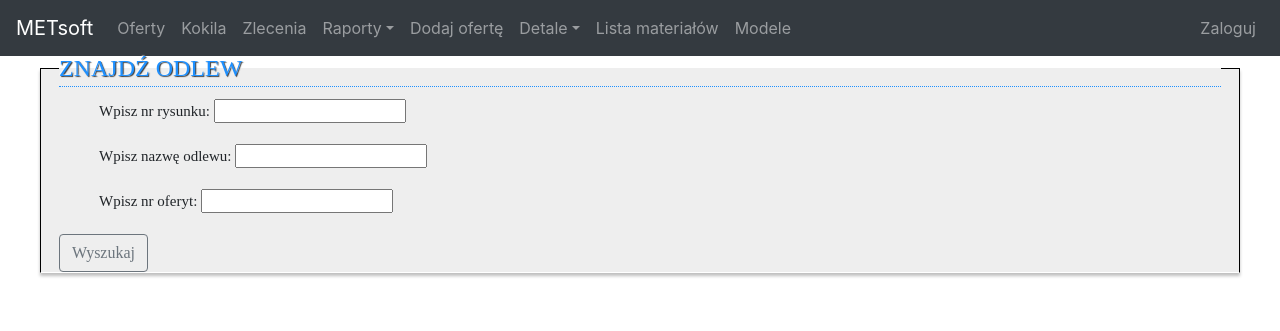
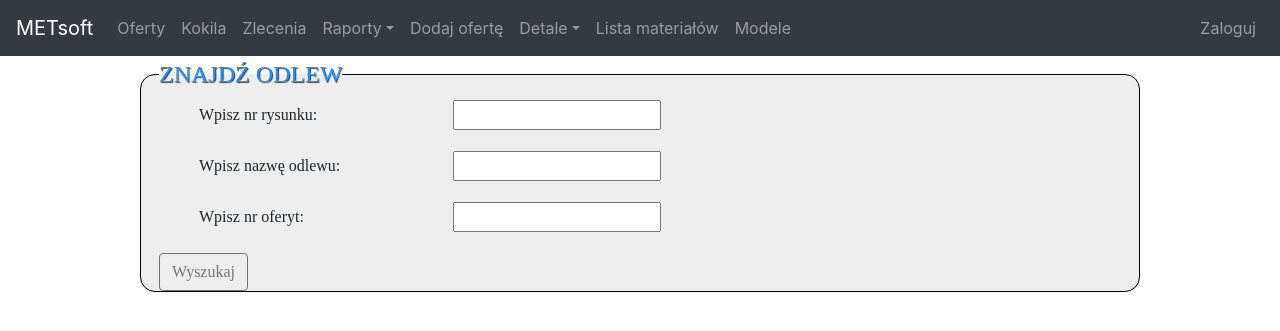
Before and after one commit to maurepass/metsoft_django, a Django app: page /offers/details/searching/ in a window 1280 px wide. Shown: the top 331 px of the page. Run offline with Django 3.2, Linux system fonts and the light colour scheme; parts of the project's set-up code (start-up, migrations or seed data) failed here and were passed over; some libraries are stand-ins or nearby versions.

Commit message:
Improved forms (CSS changed)

```diff
--- a/offers/static/css/custom.css
+++ b/offers/static/css/custom.css
@@ -11,72 +11,52 @@ tfoot input {
 
 
 .fieldset fieldset {
-	font-size: 15px;
-	font-family: 'Times New Roman';
-	border: 1px solid black;
-	line-height: 18px;
+	font-size: 16px;
+	font-family: "Times New Roman";
+	border-radius: 15px;
 	margin: 0 auto 18px;
-	overflow: hidden;
-	width: 1200px;
 	background: #eee;
-	border-bottom: 1px solid #fff;
-	-khtml-box-shadow: 0 3px 3px rgba(0,0,0,.25);
-	-moz-box-shadow: 0 3px 3px rgba(0,0,0,.25);
-	-webkit-box-shadow: 0 3px 3px rgba(0,0,0,.25);
-	box-shadow: 0 3px 3px rgba(0,0,0,.25);
+	border-style: solid;
+	border-color: black;
+	border-width: 1px;
 	padding: 0 18px;
-	position: relative;
-	z-index: 1
+	max-width: 1000px;
+
 }
-
 .fieldset legend {
+	width: auto;
 	color: #1e90ff;
 	font-size: 24px;
-	line-height: 1;
-	margin: 0;
+	text-transform: uppercase;
 	text-shadow: -1px -1px 1px rgba(255,255,255,.5), 1px 1px 1px rgba(0,0,0,.75);
-	text-transform: uppercase;
 }
 
 
 .fieldset fieldset ul {
 	list-style: none;
-	margin: 0;
 }
 
-.fieldset fieldset > ul {
-	border-top: 1px dotted #1e90ff;
-	margin: 6px 0 12px;
-	padding-top: 12px;
+.fieldset fieldset > ul > li:nth-child(odd) {
+	background-color: rgba(255,255,255,.35);
 }
-
-.fieldset_disabled fieldset > ul > li {
-	overflow: hidden;
-	padding: 6px 2px;
-	line-height: 24px;
-}
-
-
-.fieldset fieldset > ul > li:nth-child(odd) {
-	background: rgba(255,255,255,.35);
-}
-
-.fieldset fieldset > ul > li > label,
-.frm-label {
-	color: #0f467c;
-	display:  block;
+.fieldset fieldset > label {
+	display: block;
 	float: left;
-	margin: 0 10px 0 0;
-	width: 250px;
 }
 
 .fieldset label {
-	cursor: pointer;
-	font-weight: normal;
+	width: 250px;
+}
+.fieldset li input, select {
+	width: 350px;
+	height: 28px;
+	font-size: 16px;
 }
 
-.fieldset select {
-	width: 300px;
+.fieldset textarea {
+	width: 350px;
+	height: 50px;
+	font-size: 16px;
 }
 
 .alert {
```
